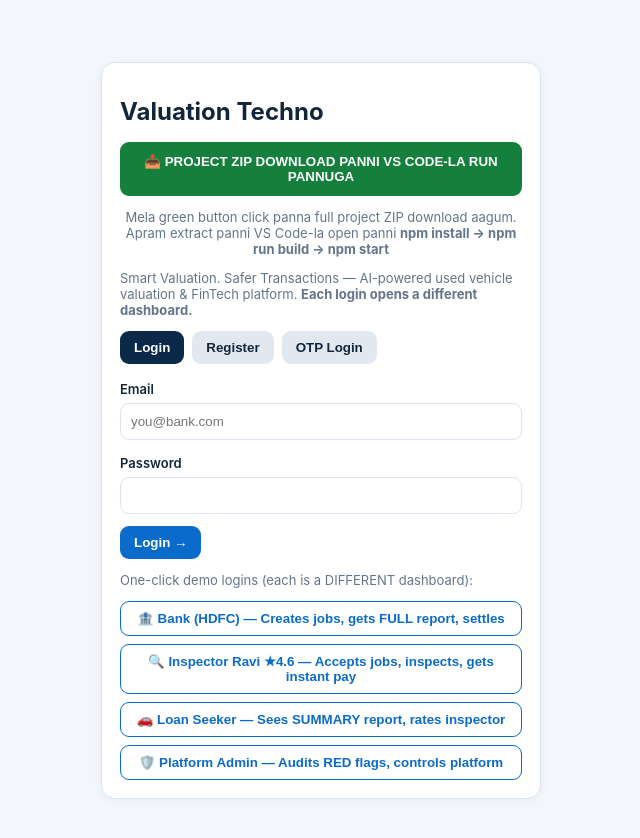
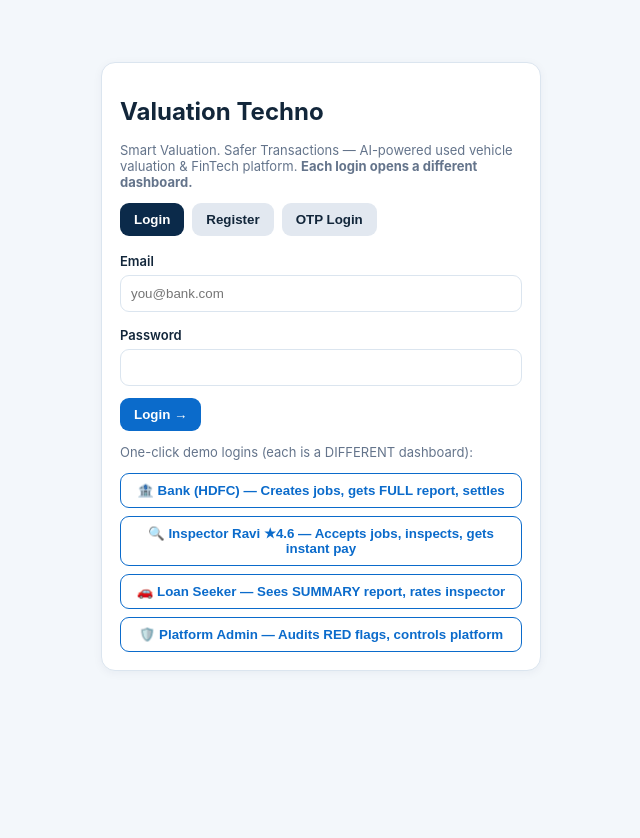
Before and after one commit to Aarthigomathi/Valuation-Techno, a React (Vite) app in the folder apps/web/: page / in a window 1280 px wide. Shown: the top 838 px of the page, without its empty margins (319-959 px from the left). After the commit the page ends 800 px from the top, so only its background shows below. Built offline with nearby package versions, Linux system fonts and the light colour scheme.

Commit message:
Remove green ZIP download button from login page (user request) — ZIP still available via chat file
Co-authored-by: arena-agent <297053741+arena-agent@users.noreply.github.com>

```diff
--- a/apps/web/src/App.jsx
+++ b/apps/web/src/App.jsx
@@ -28,9 +28,7 @@ function Login() {
   const [err, setErr] = useState(''); const [msg, setMsg] = useState(() => { const n = sessionStorage.getItem('vt_notice'); sessionStorage.removeItem('vt_notice'); return n || ''; }); const [mode, setMode] = useState('login'); const [otp, setOtp] = useState(null);
   const doLogin = async (email, password) => { const d = await api('/auth/login', { method: 'POST', body: JSON.stringify({ email, password }) }); setSession(d.token, d.user); nav('/dashboard'); };
   const demos = [['🏦 Bank (HDFC)', 'bank@valuation.techno', 'Bank@123', 'Creates jobs, gets FULL report, settles'], ['🔍 Inspector Ravi ★4.6', 'inspector@valuation.techno', 'Inspector@123', 'Accepts jobs, inspects, gets instant pay'], ['🚗 Loan Seeker', 'seeker@valuation.techno', 'Seeker@123', 'Sees SUMMARY report, rates inspector'], ['🛡️ Platform Admin', 'admin@valuation.techno', 'Admin@123', 'Audits RED flags, controls platform']];
-  return <div className="wrap"><div className="card login"><h1>Valuation Techno</h1>
-    <button type="button" onClick={() => { const w = window.open('/project.zip', '_blank'); if (!w) location.href = '/project.zip'; }} style={{display:'block',width:'100%',background:'#15803d',color:'#fff',padding:'12px',borderRadius:'9px',fontWeight:800,margin:'12px 0',cursor:'pointer'}}>📥 PROJECT ZIP DOWNLOAD PANNI VS CODE-LA RUN PANNUGA</button>
-    <p className="muted" style={{textAlign:'center'}}>Mela green button click panna full project ZIP download aagum. Apram extract panni VS Code-la open panni <b>npm install → npm run build → npm start</b></p><p className="muted">Smart Valuation. Safer Transactions — AI-powered used vehicle valuation & FinTech platform. <b>Each login opens a different dashboard.</b></p>
+  return <div className="wrap"><div className="card login"><h1>Valuation Techno</h1><p className="muted">Smart Valuation. Safer Transactions — AI-powered used vehicle valuation & FinTech platform. <b>Each login opens a different dashboard.</b></p>
     {err && <div className="err">{err}</div>}{msg && <div className="ok">{msg}</div>}
     <div className="tabs"><button className={mode === 'login' ? 'on' : ''} onClick={() => setMode('login')}>Login</button><button className={mode === 'register' ? 'on' : ''} onClick={() => setMode('register')}>Register</button><button className={mode === 'otp' ? 'on' : ''} onClick={() => setMode('otp')}>OTP Login</button></div>
     {mode === 'login' && <><label>Email</label><input value={form.email} onChange={(e) => setForm({ ...form, email: e.target.value })} placeholder="you@bank.com" /><label>Password</label><input type="password" value={form.password} onChange={(e) => setForm({ ...form, password: e.target.value })} />
```
